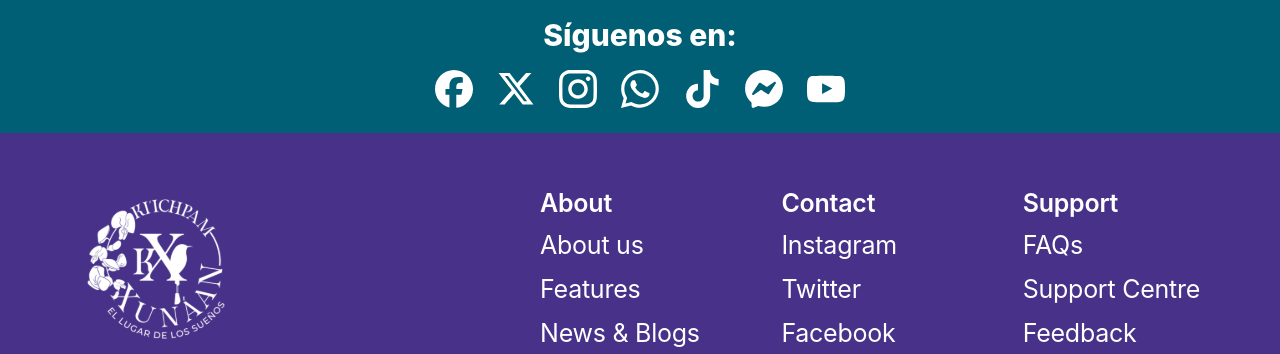
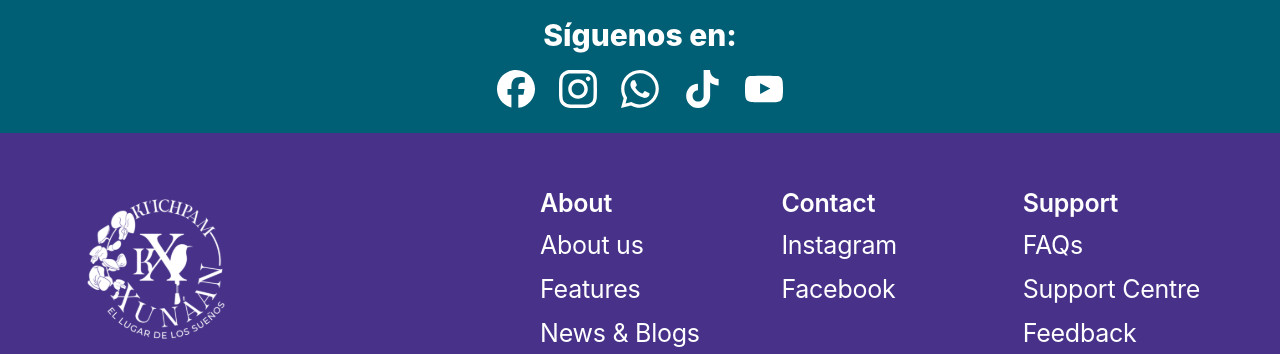
Before and after one commit to Brandocel/kiichpam-xunaan, a Next.js app: page /es/mapa in a window 1280 px wide. Shown: the part 1405-1759 px from the top of the page. Built offline with nearby package versions, Linux system fonts and the light colour scheme.

Commit message:
Redes sociales

```diff
--- a/src/features/mapa/components/HowToArriveSection.tsx
+++ b/src/features/mapa/components/HowToArriveSection.tsx
@@ -22,13 +22,11 @@ type HowToArriveSectionProps = {
 };
 
 const DEFAULT_SOCIALS: SocialItem[] = [
-  { alt: "Facebook", href: "https://facebook.com", src: "/mapa/social/facebook.svg" },
-  { alt: "X", href: "https://x.com", src: "/mapa/social/x.svg" },
-  { alt: "Instagram", href: "https://instagram.com", src: "/mapa/social/instagram.svg" },
+  { alt: "Facebook", href: "https://www.facebook.com/kiichpamxunaan", src: "/mapa/social/facebook.svg" },
+  { alt: "Instagram", href: "https://www.instagram.com/kiichpamxunaan/", src: "/mapa/social/instagram.svg" },
   { alt: "WhatsApp", href: "https://wa.me/5219987510867", src: "/mapa/social/whatsapp.svg" },
-  { alt: "TikTok", href: "https://tiktok.com", src: "/mapa/social/tiktok.svg" },
-  { alt: "Messenger", href: "https://m.me/", src: "/mapa/social/messenger.svg" },
-  { alt: "YouTube", href: "https://youtube.com", src: "/mapa/social/youtube.svg" },
+  { alt: "TikTok", href: "https://www.tiktok.com/@kiichpamxunaan?lang=es", src: "/mapa/social/tiktok.svg" },
+  { alt: "YouTube", href: "https://www.youtube.com/@kiichpamxunaan", src: "/mapa/social/youtube.svg" },
 ];
 
 export default function HowToArriveSection({
--- a/src/shared/components/layout/Footer.tsx
+++ b/src/shared/components/layout/Footer.tsx
@@ -16,9 +16,8 @@ const footerContent = {
       { label: "News & Blogs", href: "/blog" },
     ],
     contactLinks: [
-      { label: "Instagram", href: "https://instagram.com" },
-      { label: "Twitter", href: "https://twitter.com" },
-      { label: "Facebook", href: "https://facebook.com" },
+      { label: "Instagram", href: "https://www.instagram.com/kiichpamxunaan/" },
+      { label: "Facebook", href: "https://www.facebook.com/kiichpamxunaan" },
     ],
     supportLinks: [
       { label: "FAQs", href: "/#faqs" },
@@ -36,9 +35,8 @@ const footerContent = {
       { label: "News & Blogs", href: "/blog" },
     ],
     contactLinks: [
-      { label: "Instagram", href: "https://instagram.com" },
-      { label: "Twitter", href: "https://twitter.com" },
-      { label: "Facebook", href: "https://facebook.com" },
+      { label: "Instagram", href: "https://www.instagram.com/kiichpamxunaan/" },
+      { label: "Facebook", href: "https://www.facebook.com/kiichpamxunaan" },
     ],
     supportLinks: [
       { label: "FAQs", href: "/#faqs" },
```
